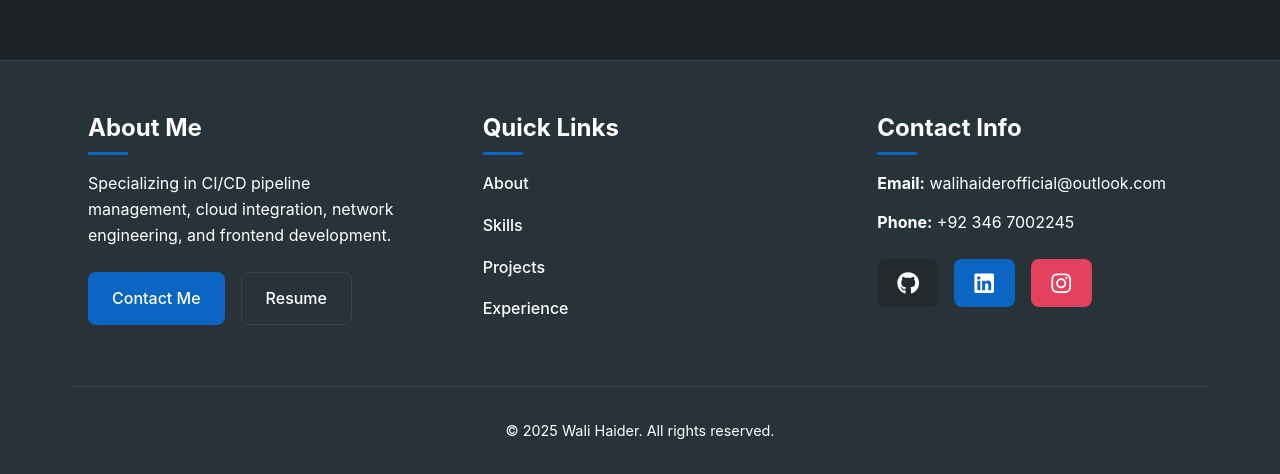
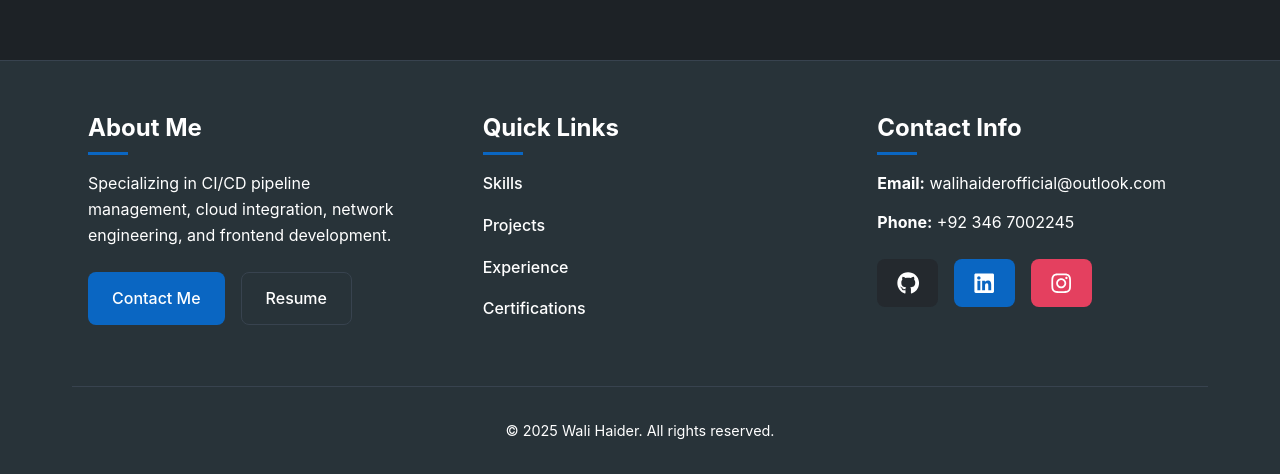
Before and after one commit to wali15/Wali-Haider, a React (Vite) app: page / in a window 1280 px wide. Shown: the part 9295-9769 px from the top of the page. Built offline with nearby package versions, Linux system fonts and the light colour scheme.

Commit message:
Fix some issues

```diff
--- a/src/components/layout/Footer.jsx
+++ b/src/components/layout/Footer.jsx
@@ -63,10 +63,11 @@ const Footer = () => {
           <div className="footer-section">
             <h3>Quick Links</h3>
             <ul className="footer-links">
-              <li><Link to="/about" onClick={handleLinkClick}>About</Link></li>
+              {/* <li><Link to="/about" onClick={handleLinkClick}>About</Link></li> */}
               <li><Link to="/skills" onClick={handleLinkClick}>Skills</Link></li>
               <li><Link to="/projects" onClick={handleLinkClick}>Projects</Link></li>
               <li><Link to="/experience" onClick={handleLinkClick}>Experience</Link></li>
+              <li><Link to="/certifications" onClick={handleLinkClick}>Certifications</Link></li>
             </ul>
           </div>
 
--- a/src/components/sections/Certifications.jsx
+++ b/src/components/sections/Certifications.jsx
@@ -33,7 +33,7 @@ const Certifications = () => {
                             <p className="category">{certification.category}</p>
                             <p>{certification.description}</p>
                             {certification.pdfUrl && (
-                                <a href={`/pdf-viewer/${encodeURIComponent(certification.pdfUrl)}`} rel="noopener noreferrer" className="view-pdf">
+                                <a href={`/pdf-viewer/${encodeURIComponent(certification.pdfUrl)}`} target="_blank" rel="noopener noreferrer" className="view-pdf">
                                 View PDF
                               </a>
                             )}
```
